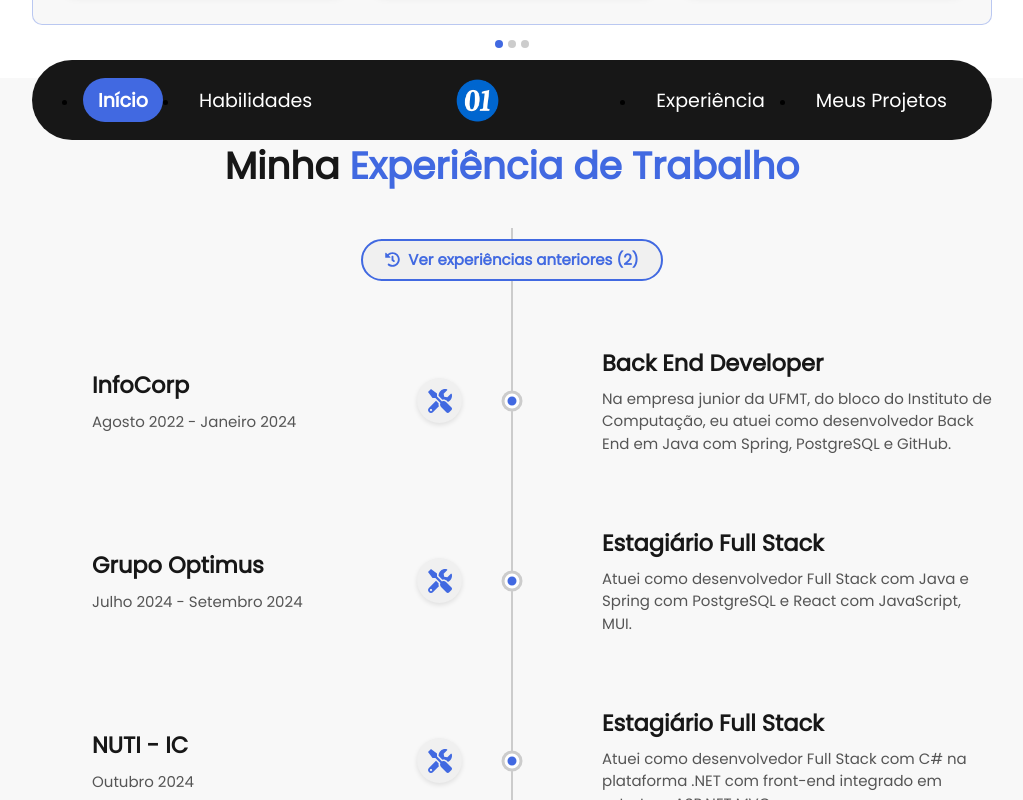
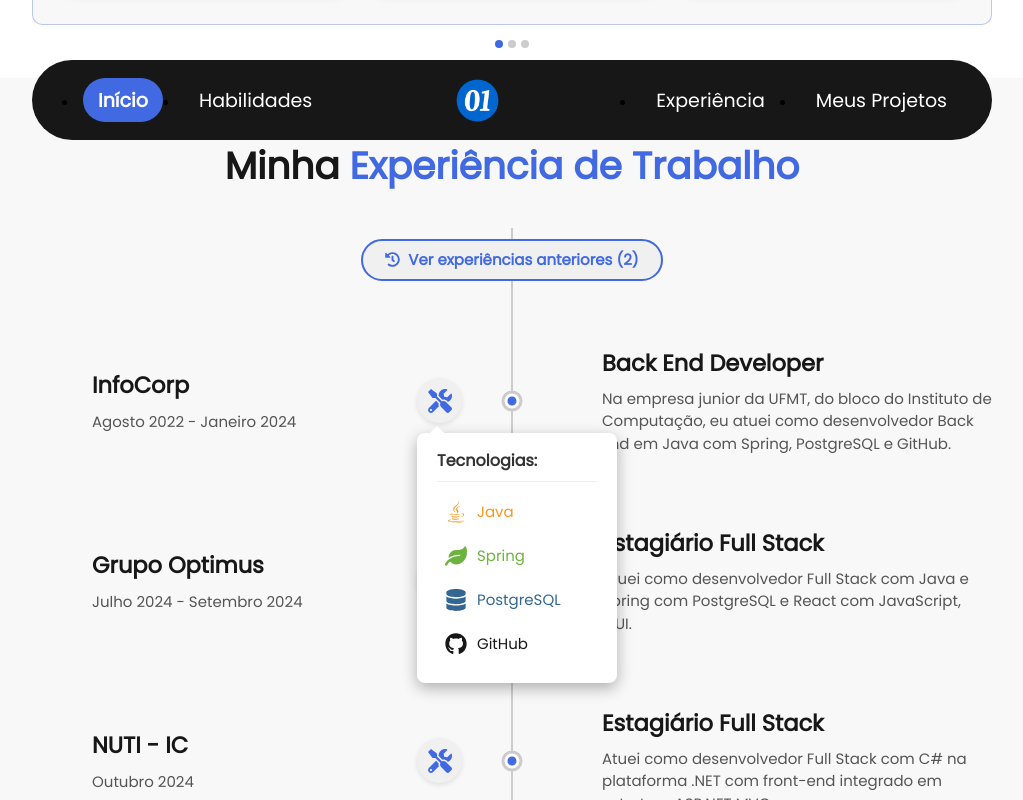
Before and after one commit to Parron01/Parron01-Portfolio, a React (Vite) app: page / in a window 1280 px wide. Both pictures are taken after a click on the element 567 px from the left and 1618 px from the top of the page. Shown: the part 1218-2018 px from the top of the page, without its empty margins (128-1151 px from the left). Built offline with nearby package versions, Linux system fonts and the light colour scheme.

Commit message:
Feat: Construindo redirecionamento da Experiências para cada Tecnologia.

```diff
--- a/src/components/Experience/Experience.jsx
+++ b/src/components/Experience/Experience.jsx
@@ -1,4 +1,5 @@
 import React, { useState, useEffect, useRef } from "react";
+import { Link } from "react-scroll";
 import {
   FaTools,
   FaChevronUp,
@@ -25,6 +26,7 @@ import {
   ShowMoreContainer
 } from "./Experience.styles";
 import { experiencesData, techIconMap } from "../../data/portfolioData";
+import { usePortfolioData } from "../../hooks/usePortfolioData.jsx";
 
 const Experience = () => {
   // Número máximo de experiências a mostrar inicialmente
@@ -37,6 +39,9 @@ const Experience = () => {
   const [showAllExperiences, setShowAllExperiences] = useState(false);
   const popupRef = useRef(null);
   const techButtonsRef = useRef({});
+
+  // Hooks
+  const { highlightTechnology, findTechPage } = usePortfolioData();
 
   // Determinar quais experiências mostrar
   const visibleExperiences = showAllExperiences
@@ -66,10 +71,16 @@ const Experience = () => {
       left: isMobile ? rect.right - 200 : rect.left,
     });
 
+    // Toggle popup aberto/fechado para este botão
     setActivePopup(activePopup === id ? null : id);
   };
 
+  // Removido o evento onMouseLeave que fechava o popup
+  // Em vez disso, vamos manter o popup aberto até que seja clicado fora
   const handleTechButtonHover = (e, id) => {
+    // Removido comportamento de fechar ao sair do hover
+    // O popup permanecerá aberto até que seja clicado em outro lugar
+    if (!activePopup) { // Só abre ao passar o mouse se não houver outro popup aberto
       const rect = e.currentTarget.getBoundingClientRect();
 
       setPopupPosition({
@@ -78,6 +89,7 @@ const Experience = () => {
       });
 
       setActivePopup(id);
+    }
   };
 
   // Manipulador para o botão "Ver mais experiências"
@@ -133,6 +145,21 @@ const Experience = () => {
     e.stopPropagation();
   };
 
+  // Handle tech item click - redirecionamento para skills
+  const handleTechItemClick = (e, techName) => {
+    e.stopPropagation();
+    setActivePopup(null);
+
+    // Destaca a tecnologia na seção Skills
+    highlightTechnology(techName);
+
+    // Scroll até a seção Skills
+    const skillsSection = document.getElementById("skills");
+    if (skillsSection) {
+      skillsSection.scrollIntoView({ behavior: 'smooth', block: 'start' });
+    }
+  };
+
   return (
     <ExperienceContainer id="experience">
       <ContentWrapper>
@@ -172,7 +199,6 @@ const Experience = () => {
                 <TechButton
                   ref={el => techButtonsRef.current[exp.id] = el}
                   onMouseEnter={(e) => !isMobile && handleTechButtonHover(e, exp.id)}
-                  onMouseLeave={() => !isMobile && setActivePopup(null)}
                   onClick={(e) => handleTechButtonClick(e, exp.id)}
                 >
                   <FaTools />
@@ -202,7 +228,14 @@ const Experience = () => {
             const tech = techIconMap[techName];
             const Icon = tech.icon;
             return (
-              <TechItem key={idx} color={tech.color}>
+              <TechItem
+                key={idx}
+                color={tech.color}
+                onClick={(e) => handleTechItemClick(e, techName)}
+                className="clickable-tech"
+                style={{ cursor: 'pointer' }}
+                title={`Ver ${techName} na seção de habilidades`}
+              >
                 <span className="tech-icon"><Icon /></span>
                 <span className="tech-name">{techName}</span>
               </TechItem>
--- a/src/components/Experience/Experience.styles.jsx
+++ b/src/components/Experience/Experience.styles.jsx
@@ -214,7 +214,7 @@ export const TechPopup = styled.div`
   box-shadow: 0 5px 15px rgba(0, 0, 0, 0.3);
   border-radius: 8px;
   padding: 15px 20px;
-  min-width: 180px;
+  min-width: 200px;
   width: fit-content;
   box-sizing: border-box;
   transform: translateZ(0);
@@ -225,6 +225,8 @@ export const TechPopup = styled.div`
     font-size: 16px;
     color: #333;
     font-weight: 600;
+    border-bottom: 1px solid #eee;
+    padding-bottom: 8px;
   }
 
   &:before {
@@ -247,12 +249,24 @@ export const TechPopup = styled.div`
 `;
 
 export const TechItem = styled.div`
-  padding: 6px 0;
+  padding: 8px;
   margin-bottom: 5px;
   font-size: 15px;
   color: ${props => props.color || '#333'};
   display: flex;
   align-items: center;
+  cursor: pointer;
+  border-radius: 4px;
+  transition: background-color 0.2s ease, transform 0.2s ease;
+
+  &:hover {
+    background-color: #f5f5f5;
+    transform: translateX(3px);
+  }
+
+  &:active {
+    transform: translateX(1px);
+  }
 
   .tech-icon {
     margin-right: 10px;
--- a/src/components/Skills/Skills.jsx
+++ b/src/components/Skills/Skills.jsx
@@ -36,7 +36,7 @@ const ITEMS_PER_PAGE = 6; // 2 linhas com 3 colunas = 6 itens por página
  * @returns {React.ReactElement} Componente de habilidades
  */
 const Skills = () => {
-  const { techItems, isLoading } = usePortfolioData();
+  const { techItems, isLoading, highlightedTech, findTechPage } = usePortfolioData();
   const [activePopup, setActivePopup] = useState(null);
   const [popupPosition, setPopupPosition] = useState({ top: 0, left: 0 });
   const [currentPage, setCurrentPage] = useState(1);
@@ -76,6 +76,21 @@ const Skills = () => {
     document.addEventListener('mousedown', handleClickOutside);
     return () => document.removeEventListener('mousedown', handleClickOutside);
   }, [activePopup]);
+
+  // Efeito para navegar até a tecnologia destacada
+  useEffect(() => {
+    if (highlightedTech && techItems.length > 0) {
+      // Encontrar a página onde a tecnologia está
+      const techPage = findTechPage(highlightedTech);
+
+      // Se a tecnologia foi encontrada e está em uma página diferente
+      if (techPage > 0 && techPage !== currentPage) {
+        // Navegar para a página correta
+        const direction = techPage > currentPage ? 'left' : 'right';
+        animatePageChange(direction, techPage);
+      }
+    }
+  }, [highlightedTech, techItems]);
 
   /**
    * Manipula clique no card de habilidade mostrando popup com detalhes
@@ -204,6 +219,7 @@ const Skills = () => {
                 onClick={(e) => handleSkillClick(e, tech)}
                 role="button"
                 tabIndex={0}
+                $highlighted={tech.name === highlightedTech}
               >
                 <SkillIcon color={tech.color}>
                   {tech.icon && <tech.icon />}
--- a/src/components/Skills/Skills.styles.jsx
+++ b/src/components/Skills/Skills.styles.jsx
@@ -1,4 +1,4 @@
-import styled from "styled-components";
+import styled, { keyframes } from "styled-components";
 
 export const SkillsContainer = styled.section`
   display: flex;
@@ -57,22 +57,32 @@ export const SkillsGrid = styled.div`
   }
 `;
 
+// Nova animação para destacar o card selecionado
+const pulseHighlight = keyframes`
+  0% { box-shadow: 0 0 0 0 rgba(65, 105, 225, 0.7); }
+  70% { box-shadow: 0 0 0 10px rgba(65, 105, 225, 0); }
+  100% { box-shadow: 0 0 0 0 rgba(65, 105, 225, 0); }
+`;
+
 export const SkillCard = styled.div`
   display: flex;
   align-items: center;
-  background: #fff;
+  background: ${props => props.$highlighted ? 'rgba(65, 105, 225, 0.1)' : '#fff'};
   padding: 1.5rem;
   border-radius: 10px;
-  box-shadow: 2px 2px 10px rgba(0, 0, 0, 0.1);
+  box-shadow: ${props => props.$highlighted
+    ? '0 0 0 2px #4169E1'
+    : '2px 2px 10px rgba(0, 0, 0, 0.1)'};
   transition: all 0.3s ease;
   cursor: pointer;
   position: relative;
   z-index: 1;
+  animation: ${props => props.$highlighted ? pulseHighlight : 'none'} 2s infinite;
 
   &:hover {
     transform: translateY(-5px);
     box-shadow: 0 8px 20px rgba(0, 0, 0, 0.2);
-    background: #fafafa;
+    background: ${props => props.$highlighted ? 'rgba(65, 105, 225, 0.1)' : '#fafafa'};
   }
 
   &:active {
--- a/src/hooks/usePortfolioData.jsx
+++ b/src/hooks/usePortfolioData.jsx
@@ -21,6 +21,8 @@ export function PortfolioProvider({ children }) {
   const [techCounts, setTechCounts] = useState({});
   const [techItems, setTechItems] = useState([]);
   const [isLoading, setIsLoading] = useState(true);
+  // Novo estado para rastrear a tecnologia destacada
+  const [highlightedTech, setHighlightedTech] = useState(null);
 
   // Calcular estatísticas de tecnologias quando o componente montar
   useEffect(() => {
@@ -114,6 +116,34 @@ export function PortfolioProvider({ children }) {
     calculateTechStats();
   }
 
+  /**
+   * Encontra a página em que uma tecnologia específica aparece
+   * @param {string} techName - Nome da tecnologia a ser encontrada
+   * @returns {number} Número da página (começando de 1) ou -1 se não encontrada
+   */
+  function findTechPage(techName) {
+    if (!techName || !techItems.length) return -1;
+
+    const techIndex = techItems.findIndex(tech => tech.name === techName);
+    if (techIndex === -1) return -1;
+
+    // Calcular a página com base no índice e itens por página (6)
+    return Math.floor(techIndex / 6) + 1;
+  }
+
+  /**
+   * Destaca uma tecnologia específica na seção de Skills
+   * @param {string} techName - Nome da tecnologia a ser destacada
+   */
+  function highlightTechnology(techName) {
+    setHighlightedTech(techName);
+
+    // Reset highlight after animation completes
+    setTimeout(() => {
+      setHighlightedTech(null);
+    }, 2000);
+  }
+
   return (
     <PortfolioContext.Provider
       value={{
@@ -122,11 +152,14 @@ export function PortfolioProvider({ children }) {
         techCounts,
         techItems,
         isLoading,
+        highlightedTech,
         getProjectsByTechnology,
         getExperiencesByTechnology,
         addProject,
         addExperience,
-        calculateTechStats
+        calculateTechStats,
+        findTechPage,
+        highlightTechnology
       }}
     >
       {children}
```
Lines whose indentation alone changed are shown as unchanged.
